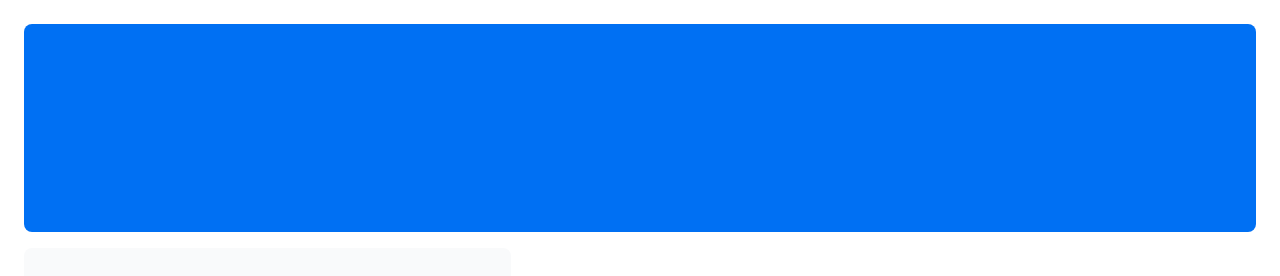
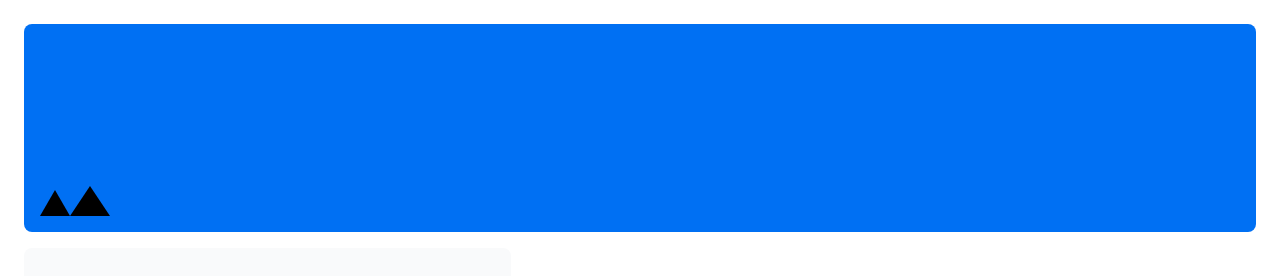
Before and after one commit to Angelgamcr/nextjs-dashboard, a Next.js app: page / in a window 1280 px wide. Shown: the top 276 px of the page. Built offline with nearby package versions, Linux system fonts and the light colour scheme.

Commit message:
chapter 2. 2 maneras de usar css. Tailwind y CSS module.

```diff
--- a/app/page.tsx
+++ b/app/page.tsx
@@ -1,12 +1,24 @@
 import AcmeLogo from '@/app/ui/acme-logo';
 import { ArrowRightIcon } from '@heroicons/react/24/outline';
 import Link from 'next/link';
+
+import styles from '@/app/ui/home.module.css';
+
 
 export default function MainPage() {
   return (
     <main className="flex min-h-screen flex-col p-6">
       <div className="flex h-20 shrink-0 items-end rounded-lg bg-blue-500 p-4 md:h-52">
         {/* <AcmeLogo /> */}
+
+        {/*  Usando tailwind */}
+        <div
+          className="relative w-0 h-0 border-l-[15px] border-r-[15px] border-b-[26px] border-l-transparent border-r-transparent border-b-black"
+        />
+
+        {/* Usando CSS module creado home.module.css  */}
+        <div className={styles.shape} />
+
       </div>
       <div className="mt-4 flex grow flex-col gap-4 md:flex-row">
         <div className="flex flex-col justify-center gap-6 rounded-lg bg-gray-50 px-6 py-10 md:w-2/5 md:px-20">
--- /dev/null
+++ b/app/ui/home.module.css
@@ -0,0 +1,7 @@
+.shape {
+  height: 0;
+  width: 0;
+  border-bottom: 30px solid black;
+  border-left: 20px solid transparent;
+  border-right: 20px solid transparent;
+}
```
